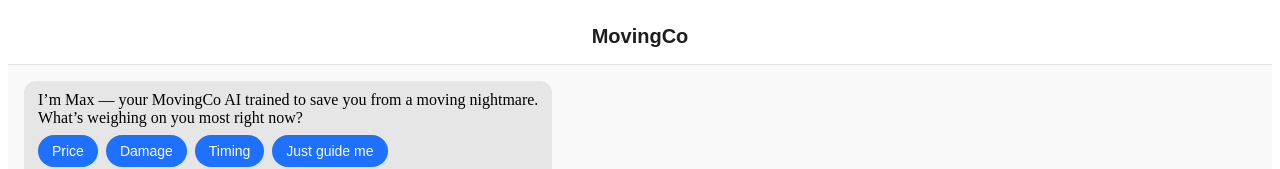
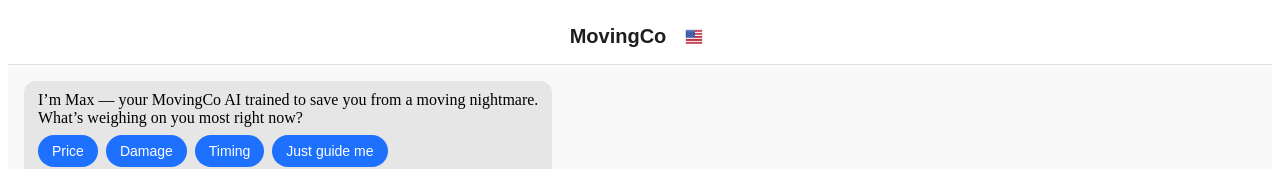
Before and after one commit to Trent2000Steel/V2, a Next.js app: page / in a window 1280 px wide. Shown: the top 169 px of the page. Built offline with nearby package versions, Linux system fonts and the light colour scheme.

Commit message:
Update Header.js

```diff
--- a/components/Header.js
+++ b/components/Header.js
@@ -2,6 +2,7 @@ export default function Header() {
   return (
     <header style={styles.header}>
       <h1 style={styles.logo}>MovingCo</h1>
+      <img src="/USA.png" alt="USA flag" style={styles.flag} />
     </header>
   );
 }
@@ -17,7 +18,8 @@ const styles = {
     position: 'sticky',
     top: 0,
     zIndex: 1000,
-    flexShrink: 0, // ✅ Prevent header from shrinking
+    flexShrink: 0,
+    gap: '12px',
   },
   logo: {
     fontSize: '20px',
@@ -25,6 +27,11 @@ const styles = {
     color: '#1e1e1e',
     margin: 0,
     fontFamily: 'sans-serif',
-    userSelect: 'none', // ✅ Prevent accidental highlight flicker
+    userSelect: 'none',
+  },
+  flag: {
+    height: '32px',
+    width: '32px',
+    objectFit: 'contain',
   },
 };
```
